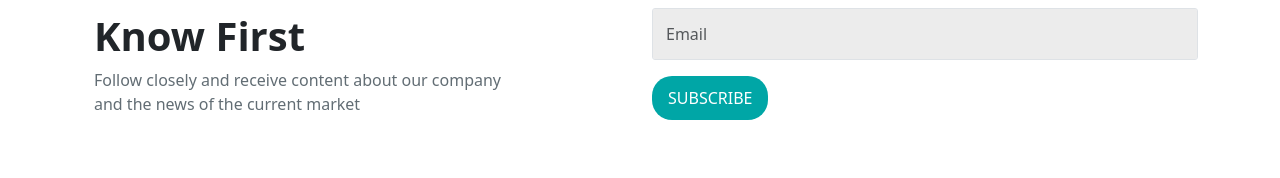
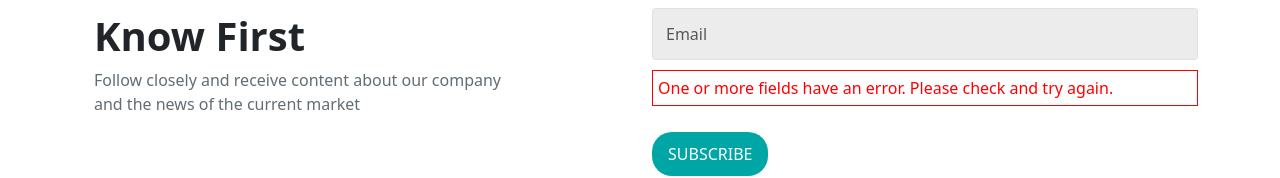
Before and after one commit to matteocenci/proj-html-vuejs, a Vue app: page /contacts in a window 1280 px wide. Both pictures are taken after a click on the button "SUBSCRIBE". Shown: the part 705-883 px from the top of the page. Built offline with nearby package versions, Linux system fonts and the light colour scheme.

Commit message:
fix: subscribe function in AppSubscribe

```diff
--- a/src/components/AppForm.vue
+++ b/src/components/AppForm.vue
@@ -1,5 +1,4 @@
 <script>
-import { resolveTransitionHooks } from 'vue'
 
 export default {
     data() {
--- a/src/components/AppSubscribe.vue
+++ b/src/components/AppSubscribe.vue
@@ -1,17 +1,34 @@
 <script>
 export default {
-
+    data() {
+        return {
+            name: '',
+            email: '',
+            errorMessage: '',
+        }
+    },
+    methods: {
+        subscribe() {
+            if (this.name === '') {
+                this.errorMessage = 'One or more fields have an error. Please check and try again.';
+            } else if(this.email === '') {
+                this.errorMessage = 'One or more fields have an error. Please check and try again.';
+            }
+            return this.errorMessage;
+        }
+    }
 }
 </script>
 
 <template>
     <section class="">
         <div>
-            <label for="exampleFormControlInput1" class="form-label"></label>
-            <input type="email" class="form-control" id="exampleFormControlInput1" placeholder="Name">
-            <label for="exampleFormControlInput1" class="form-label"></label>
-            <input type="email" class="form-control" id="exampleFormControlInput1" placeholder="Email">
-            <button class="btn-prymary-color mt-3">SUBSCRIBE</button>
+            <label for="name" class="form-label"></label>
+            <input type="email" class="form-control" id="name" placeholder="Name" v-model="name">
+            <label for="email" class="form-label"></label>
+            <input type="email" class="form-control" id="email" placeholder="Email" v-model="email">
+            <div v-if="errorMessage" class="ms_error">{{ errorMessage }}</div>
+            <button class="btn-prymary-color mt-3" @click="subscribe">SUBSCRIBE</button>
         </div>
     </section>
 </template>
@@ -26,4 +43,12 @@ input {
     background-color: $bg-form;
     color: $form-text;
 }
+
+.ms_error {
+    color: red;
+    border: 1px solid red;
+    padding: 5px;
+    margin-bottom: 10px;
+    margin-top: 10px;
+}
 </style>
```
